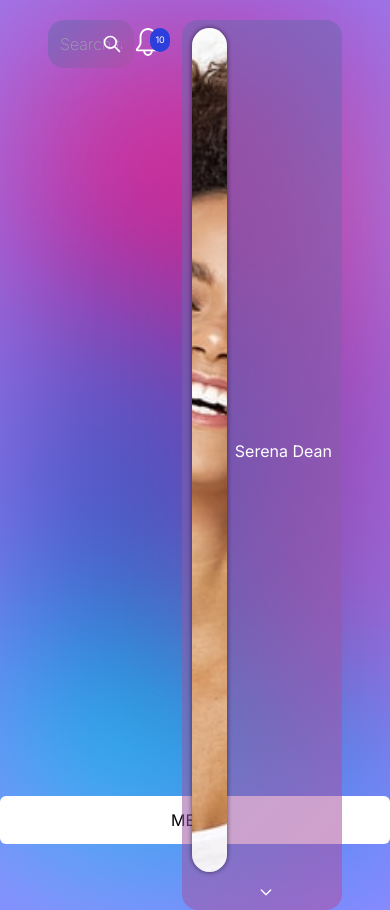
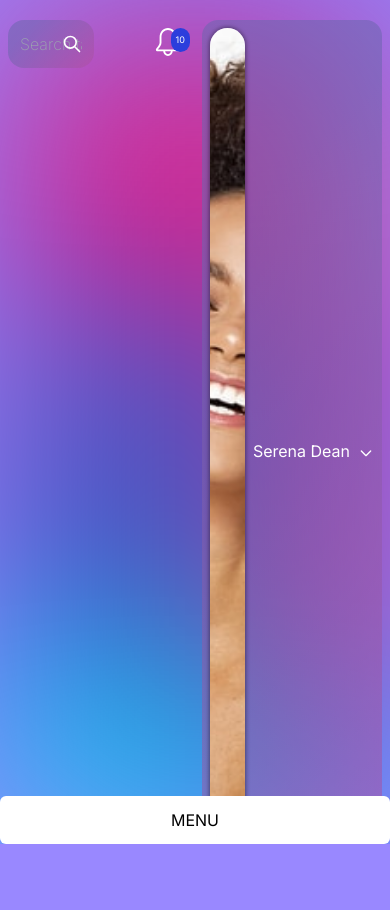
Before and after one commit to pixelRena/Trello-Dashboard, a Next.js app: page / in a window 390 px wide. After the commit the page ends 844 px from the top, so only its background shows below. Built offline with nearby package versions, Linux system fonts and the light colour scheme.

Commit message:
Adjust responsive styling

```diff
--- a/components/notifications-dropdown/notifications-dropdown.component.jsx
+++ b/components/notifications-dropdown/notifications-dropdown.component.jsx
@@ -2,7 +2,7 @@ import NotificationsItems from "../notifcations-items/notifications-items.compon
 
 export default function NotificationsDropdown ({notificationsOpen}) {
     return(
-        <div className={`absolute right-0 w-80 text-sm ${notificationsOpen ? "" : "hidden"}`}>
+        <div className={`absolute lg:right-0 top-16 lg:w-80 w-fit text-sm ${notificationsOpen ? "" : "hidden"}`}>
             <div className="flex flex-col bg-primary-color rounded-2xl p-3 pb-5">
                 <NotificationsItems/>
             </div>
--- a/components/sidebar.component.jsx
+++ b/components/sidebar.component.jsx
@@ -9,11 +9,11 @@ export default function Sidebar() {
 
     return(
     <>
-    <button className="fixed text-black bottom-0 rounded-md bg-white w-full p-3 lg:hidden"
+    <button className="fixed z-[2] text-black bottom-0 rounded-md bg-white w-full p-3 lg:hidden"
     onClick={() => setMenuOpen(!menuOpen)}>
         MENU
     </button>
-    <aside className={`bg-primary-color lg:flex overflow-x-hidden flex-col lg:w-56 w-full h-screen px-4 py-8 overflow-y-auto ${menuOpen ? "" : "hidden"}`}>
+    <aside className={`z-[1] bg-primary-color lg:flex absolute lg:relative overflow-x-hidden flex-col lg:w-56 w-full h-screen px-4 py-8 overflow-y-auto ${menuOpen ? "" : "hidden"}`}>
         <div className="text-center m-auto">
             <span className="font-bold lg:text-xl text-2xl">Trellometrics</span>
             <img className="m-auto mt-5" src="/favicon.svg" alt="favicon"/>
--- a/pages/index.jsx
+++ b/pages/index.jsx
@@ -19,7 +19,7 @@ export default function Home() {
           <Sidebar/>
         </section>
 
-        <section className="mt-5 ml-12 mr-12 w-screen">
+        <section className="mt-5 ml-2 mr-2 lg:ml-12 lg:mr-12 w-screen">
           <Navigation/>
           {/* Routes begin here */}
         </section>
--- a/styles/Home.module.css
+++ b/styles/Home.module.css
@@ -3,4 +3,5 @@
     display: flex;
     flex-direction: flex-column;
     z-index: 1;
+    height: 100vh;
 }
```
